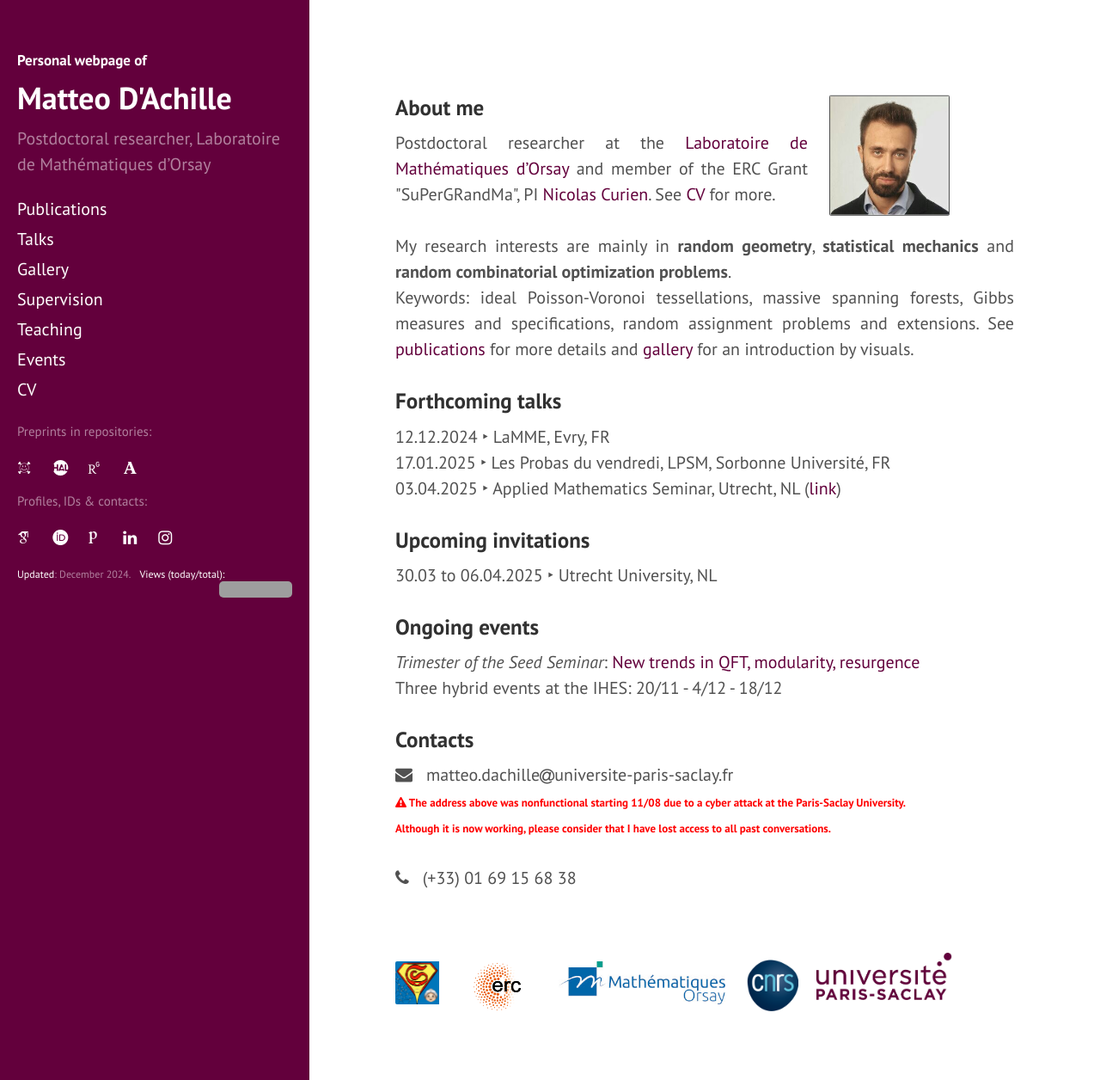
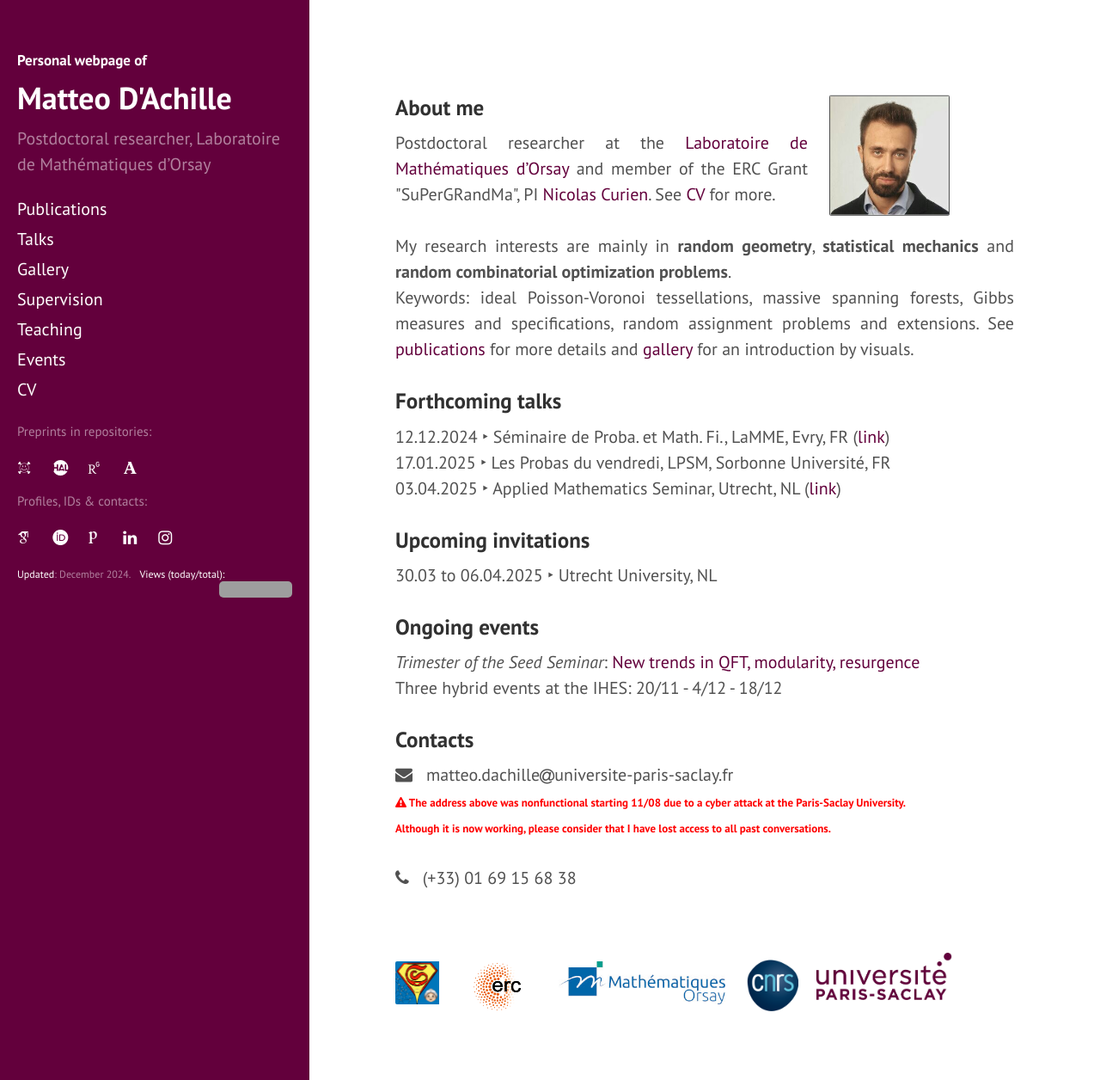
Before and after one commit to matteodachille/matteodachille.github.io, a Jekyll site: the page built from index.html, in a window 1280 px wide and 1256 px high. Shown: the whole window at 86% size. Built offline with Jekyll 4.4.1, drawn with Linux system fonts in a browser that asks for light colours; nearby versions of some CDN libraries; some web fonts are replaced; the list of posts is cut into pages by our own code; grey boxes are pictures that could not be loaded.

Commit message:
Fixed typos

```diff
--- a/_data/pubs.yml
+++ b/_data/pubs.yml
@@ -20,9 +20,9 @@
   arxivcode: "2412.00822"
   year: 2024
   #submitted: False
-  #rg: 379374970
-  #halurl: "https://hal.science/hal-04521375"
-  #academia: 116833187
+  rg: 386374116
+  halurl: "https://hal.science/hal-04817486"
+  academia: 126245800
   pdf: "assets/H2xH2.pdf"
   submitted: False
   npages: 12
--- a/index.html
+++ b/index.html
@@ -33,7 +33,7 @@ Keywords: ideal Poisson-Voronoi tessellations, massive spanning forests, Gibbs m
    <!--
    Title: _TBA_
    {: style="margin-left: 110px; margin-bottom:20px;" }-->
-   12.12.2024 &#x2023; LaMME, Evry, FR <br/>
+   12.12.2024 &#x2023; Séminaire de Proba. et Math. Fi., LaMME, Evry, FR (<a href="http://www.math-evry.cnrs.fr/evenements/seminaireproba-math-fi#:~:text=jeudi%2012%20d%C3%A9cembre%20%C3%A0%2015h15" target="_blank">link</a>)<br/>
 
    17.01.2025 &#x2023; Les Probas du vendredi, LPSM, Sorbonne Université, FR <br/>
 
```
